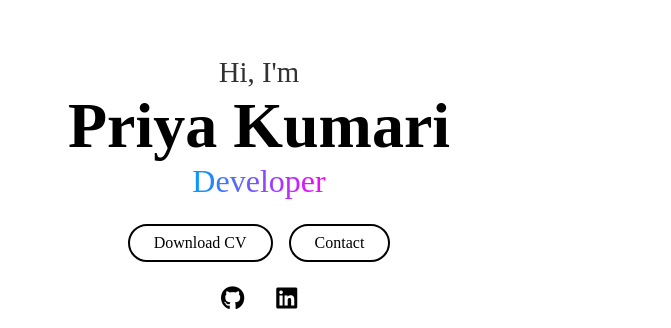
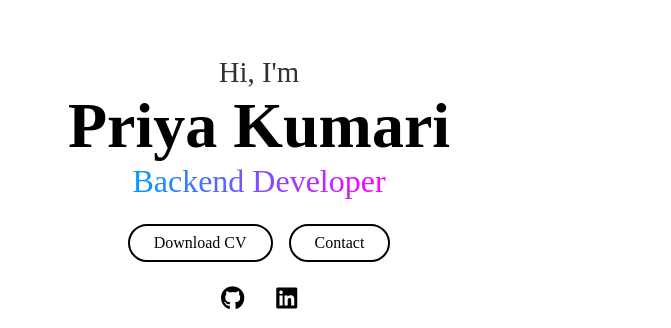
Before and after one commit to vibin8/priya, a plain HTML site: page index.html in a window 1280 px wide. Shown: the part 276-604 px from the top of the page, 609-1280 px from the left. Drawn offline with Linux system fonts and the light colour scheme.

Commit message:
Update index.html

```diff
--- a/index.html
+++ b/index.html
@@ -43,7 +43,7 @@
                 <div class="text">
                     <h3>Hi, I'm</h3>
                     <h1>Priya Kumari</h1>
-                    <span>Developer</span>
+                    <span>Backend Developer</span>
                 </div>
                 <div class="btn-group">
                     <div class="btn"><a href="static/CV.pdf" download>Download CV</a></div>
```
